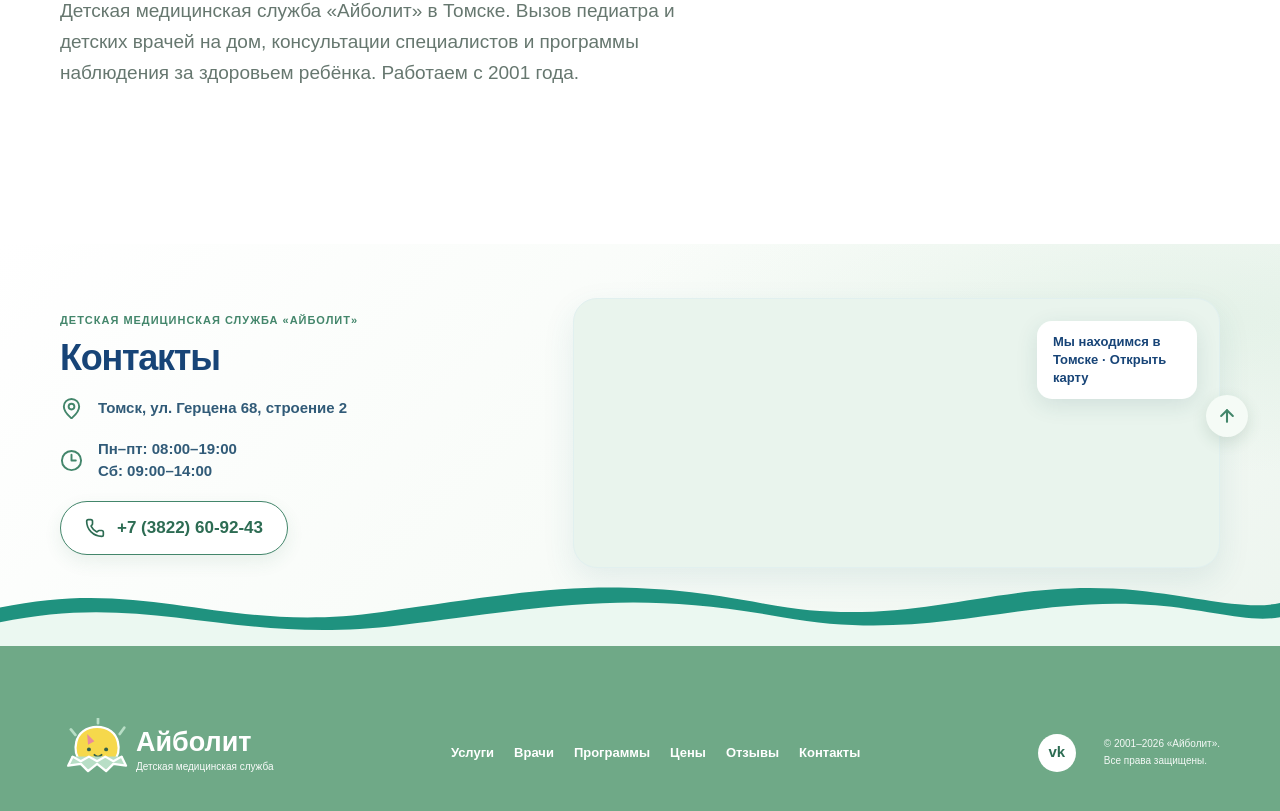
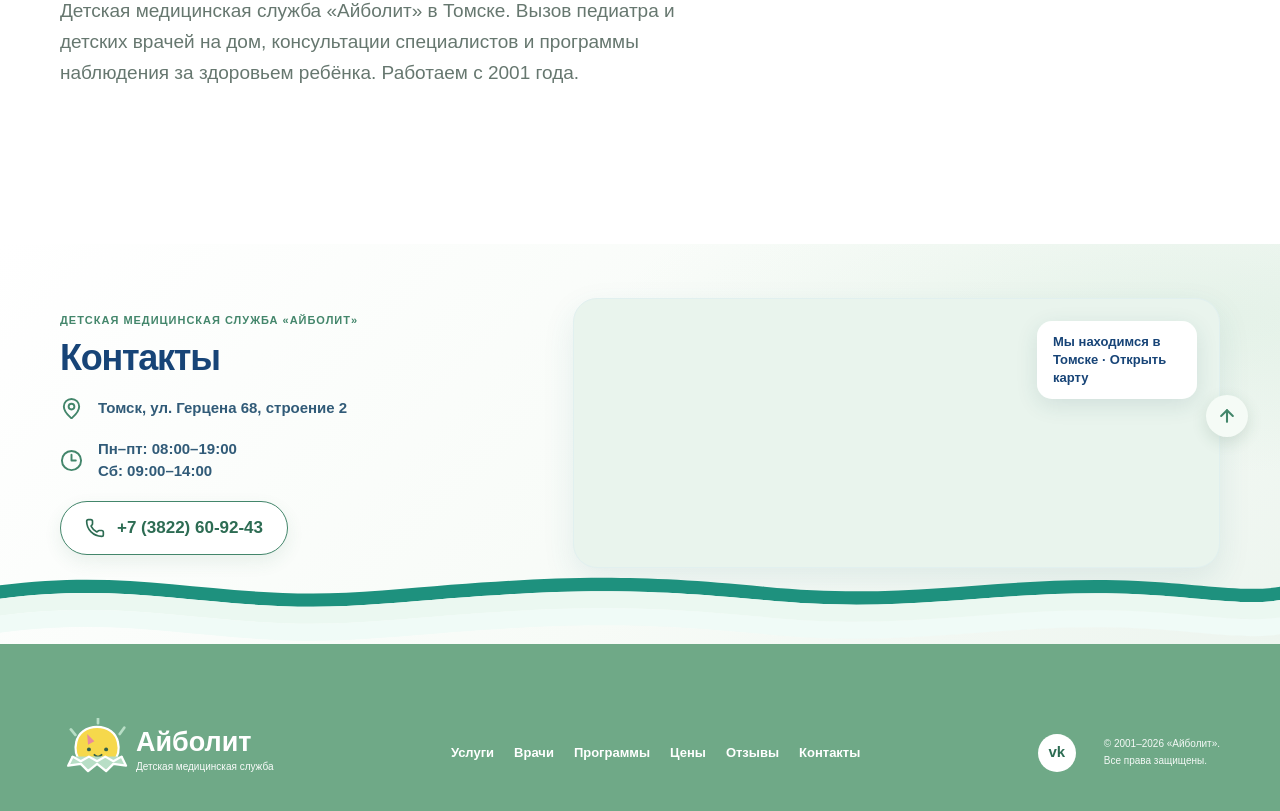
Before and after one commit to Shuman-Olga/aibolit70-ts, a Next.js app: page / in a window 1280 px wide. Shown: the part 331-1142 px from the top of the page. Built offline with nearby package versions, Linux system fonts and the light colour scheme.

Commit message:
Add three footer waves with requested mint palette

```diff
--- a/src/components/site-footer.tsx
+++ b/src/components/site-footer.tsx
@@ -43,8 +43,9 @@ export function SiteFooter() {
       </section>
       <footer className="site-footer site-footer--wave">
         <svg className="site-footer__wave" viewBox="0 0 1440 100" preserveAspectRatio="none" aria-hidden="true">
-          <path d="M0 48C170 5 250 85 430 54C610 23 690 4 860 43C1030 82 1120 5 1280 25C1350 34 1400 52 1440 42V100H0Z" fill="#1f927f" />
-          <path d="M0 68C170 25 260 100 450 72C630 45 710 24 880 61C1050 98 1150 30 1300 45C1360 51 1405 69 1440 61V100H0Z" fill="#ebf8f1" />
+          <path d="M0 18C170 -8 250 43 430 25C610 7 690 0 860 20C1030 40 1120 4 1280 12C1350 16 1400 28 1440 20L1440 38C1400 46 1350 34 1280 30C1120 22 1030 58 860 38C690 18 610 25 430 43C250 61 170 10 0 36Z" fill="#1e917e" />
+          <path d="M0 36C170 10 250 61 430 43C610 25 690 18 860 38C1030 58 1120 22 1280 30C1350 34 1400 46 1440 38L1440 61C1400 69 1350 57 1280 53C1120 45 1030 81 860 61C690 41 610 48 430 66C250 84 170 33 0 59Z" fill="#ebf8f1" />
+          <path d="M0 59C170 33 250 84 430 66C610 48 690 41 860 61C1030 81 1120 45 1280 53C1350 57 1400 69 1440 61L1440 84C1400 92 1350 80 1280 76C1120 68 1030 104 860 84C690 64 610 71 430 89C250 107 170 56 0 82Z" fill="#f0fbf7" />
         </svg>
         <div className="container footer-main">
           <Link className="footer-brand" href="/" aria-label="Айболит — главная">
```
